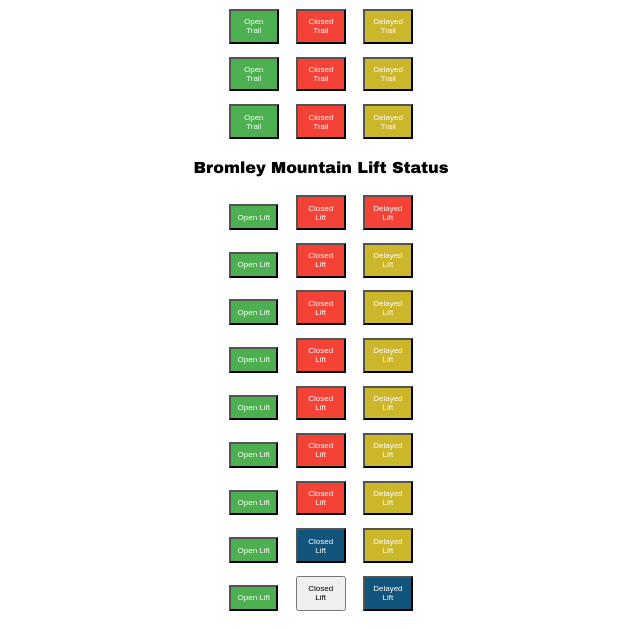
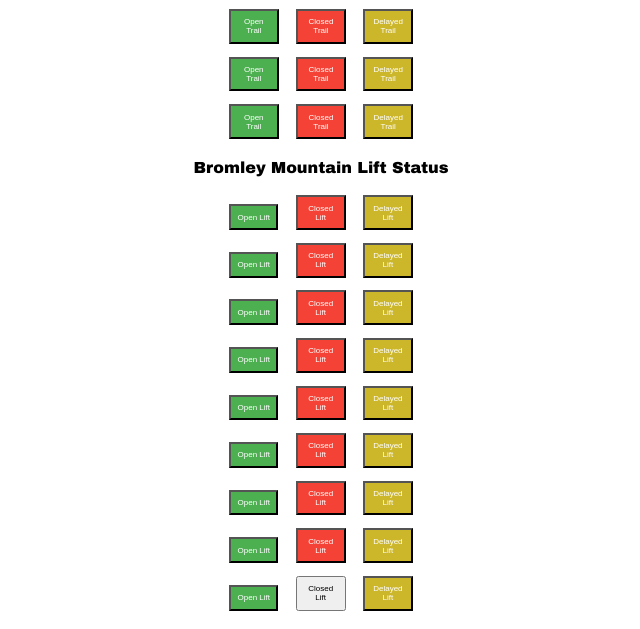
Before and after one commit to AlexaWitkin/Bromley_TrailMap, a Flask app: page / in a window 1280 px wide. Shown: the part 171-800 px from the top of the page, without its empty margins (319-959 px from the left). Run offline with Flask 3, Linux system fonts and the light colour scheme; parts of the project's set-up code (start-up, migrations or seed data) failed here and were passed over.

Commit message:
needs adjustments

```diff
--- a/static/style.css
+++ b/static/style.css
@@ -337,7 +337,7 @@
     color: white;
 }
 #delayed_button_kids_carpet {
-    background-color: #11557C; /* Yellow */
+    background-color: #ccb62a; /* Yellow */
     color: white;
 }
 
@@ -373,10 +373,10 @@
     color: white;
 }
 #closed_button_lords_prayer_tbar {
-    background-color: #11557C; /* Red */
+    background-color: #f44336; /* Red */
     color: white;
 }
-#delayed_button_sun_mountain_express {
+#closed_button_sun_mountain_express {
     background-color: #f44336; /* Red */
     color: white;
 }
```
